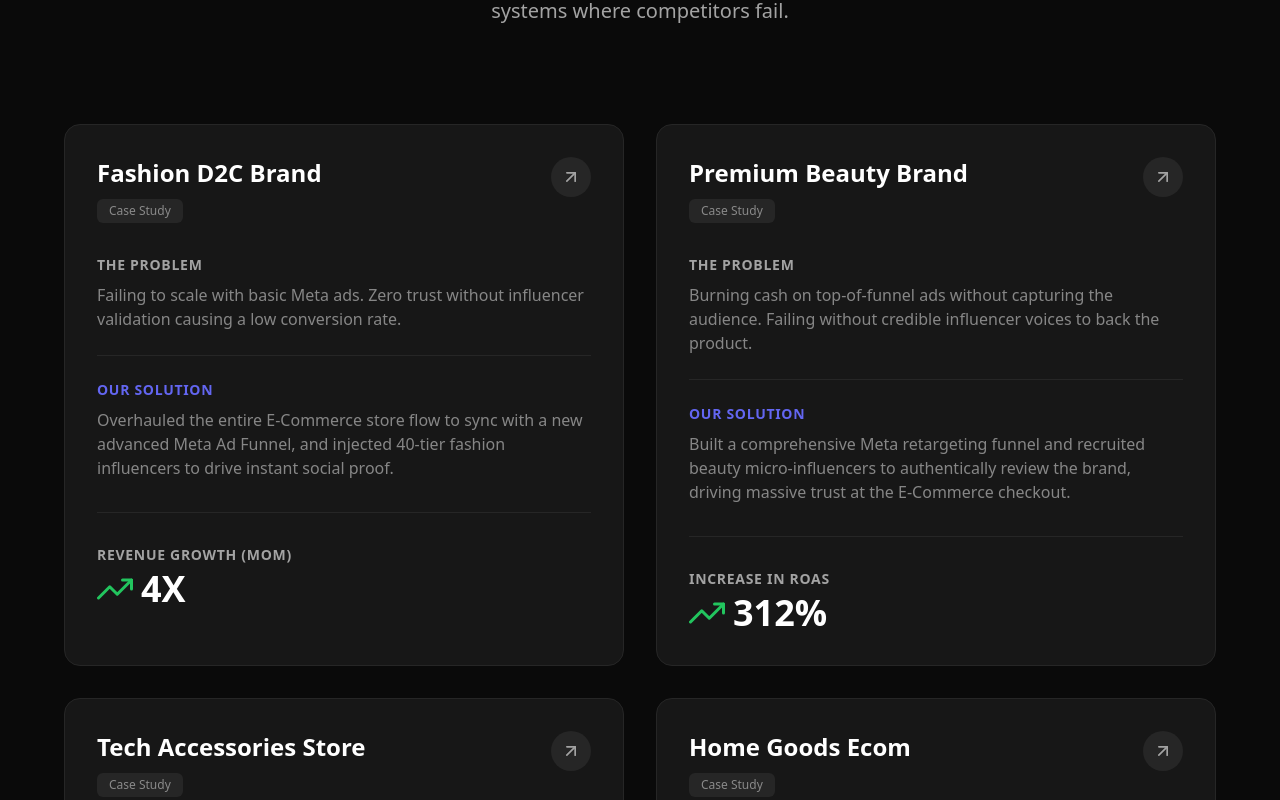
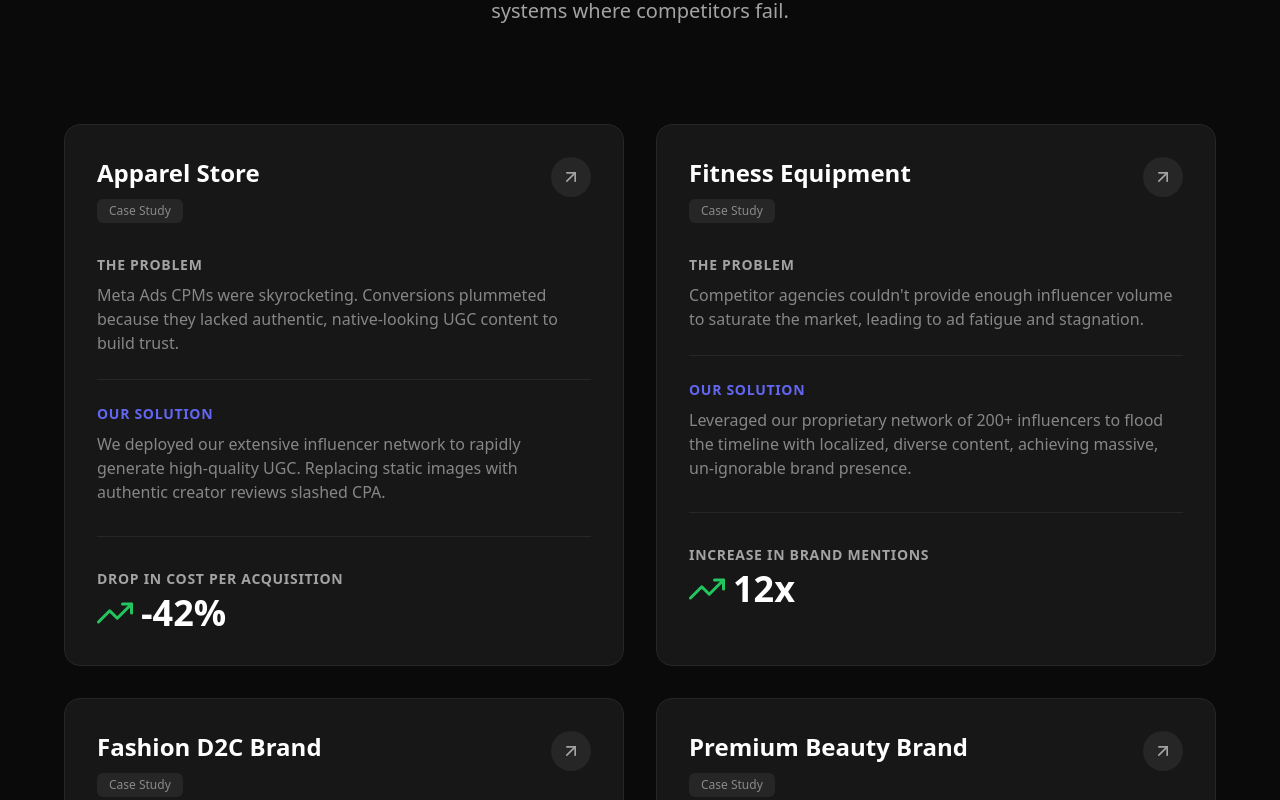
Before and after one commit to thegenzcoder1/hasaniche-portfolio-frontend, a Next.js app: page /case-studies in a window 1280 px wide. Shown: the part 400-1200 px from the top of the page. Built offline with nearby package versions, Linux system fonts and the light colour scheme.

Commit message:
Style and case study Update

```diff
--- a/src/app/case-studies/page.tsx
+++ b/src/app/case-studies/page.tsx
@@ -45,6 +45,22 @@ export default function CaseStudiesPage() {
 
           <div className="grid grid-cols-1 md:grid-cols-2 gap-8 max-w-6xl mx-auto">
             <CaseStudyCard
+              brand="Apparel Store"
+              problem="Meta Ads CPMs were skyrocketing. Conversions plummeted because they lacked authentic, native-looking UGC content to build trust."
+              solution="We deployed our extensive influencer network to rapidly generate high-quality UGC. Replacing static images with authentic creator reviews slashed CPA."
+              result="-42%"
+              resultLabel="Drop in Cost Per Acquisition"
+            />
+
+            <CaseStudyCard
+              brand="Fitness Equipment"
+              problem="Competitor agencies couldn't provide enough influencer volume to saturate the market, leading to ad fatigue and stagnation."
+              solution="Leveraged our proprietary network of 200+ influencers to flood the timeline with localized, diverse content, achieving massive, un-ignorable brand presence."
+              result="12x"
+              resultLabel="Increase in Brand Mentions"
+            />
+
+            <CaseStudyCard
               brand="Fashion D2C Brand"
               problem="Failing to scale with basic Meta ads. Zero trust without influencer validation causing a low conversion rate."
               solution="Overhauled the entire E-Commerce store flow to sync with a new advanced Meta Ad Funnel, and injected 40-tier fashion influencers to drive instant social proof."
--- a/src/app/globals.css
+++ b/src/app/globals.css
@@ -1,4 +1,5 @@
 @import "tailwindcss";
+@custom-variant dark (&:where(.dark, .dark *));
 
 @theme inline {
   --color-background: var(--background);
--- a/src/app/page.tsx
+++ b/src/app/page.tsx
@@ -35,18 +35,18 @@ export default function Home() {
 
             <div className="grid grid-cols-1 md:grid-cols-2 gap-6">
               <CaseStudyCard
-                brand="Fashion D2C Brand"
-                problem="Low sales despite high ad spend and poor conversion rate on store."
-                solution="E-Commerce store redesign for performance, Meta ads optimization, and targeted Influencer campaigns."
-                result="4X"
-                resultLabel="Revenue Growth"
+                brand="Apparel Store"
+                problem="Meta Ads CPMs were skyrocketing. Conversions plummeted because they lacked authentic, native-looking UGC content to build trust."
+                solution="We deployed our extensive influencer network to rapidly generate high-quality UGC. Replacing static images with authentic creator reviews slashed CPA."
+                result="-42%"
+                resultLabel="Drop in Cost Per Acquisition"
               />
               <CaseStudyCard
-                brand="Beauty Brand"
-                problem="Extremely high COD return rate killing profitability and logistics costs."
-                solution="Implemented Partial COD system and optimized checkout behavioral flows using our 10Cr+ user data."
-                result="60%"
-                resultLabel="Reduction in COD returns"
+                brand="Fitness Equipment"
+                problem="Competitor agencies couldn't provide enough influencer volume to saturate the market, leading to ad fatigue and stagnation."
+                solution="Leveraged our proprietary network of 200+ micro-influencers to flood the timeline with localized, diverse content, achieving massive, un-ignorable brand presence."
+                result="12x"
+                resultLabel="Increase in Brand Mentions"
               />
             </div>
           </div>
--- a/src/app/services/page.tsx
+++ b/src/app/services/page.tsx
@@ -121,7 +121,7 @@ export default function ServicesPage() {
                       <span className="text-muted-foreground">Prepaid Conversion</span>
                       <span className="text-foreground font-mono">+ 142%</span>
                     </div>
-                    <div className="h-2 w-full bg-neutral-800 rounded-full overflow-hidden">
+                    <div className="h-2 w-full bg-neutral-200 dark:bg-neutral-800 rounded-full overflow-hidden">
                       <motion.div
                         initial={{ width: 0 }}
                         whileInView={{ width: "85%" }}
--- a/src/app/solutions/page.tsx
+++ b/src/app/solutions/page.tsx
@@ -129,7 +129,7 @@ export default function SolutionsPage() {
                   transition={{ delay: i * 0.1 }}
                   className="p-8 rounded-2xl bg-card border border-card-border flex flex-col sm:flex-row gap-6 items-start"
                 >
-                  <div className="w-12 h-12 rounded-lg bg-neutral-800 flex items-center justify-center text-[#6366F1] shrink-0 text-xl">
+                  <div className="w-12 h-12 rounded-lg bg-neutral-100 dark:bg-neutral-800 flex items-center justify-center text-[#6366F1] shrink-0 text-xl">
                     {metric.icon}
                   </div>
                   <div>
--- a/src/components/Footer.tsx
+++ b/src/components/Footer.tsx
@@ -51,7 +51,7 @@ export function Footer() {
             <p className="text-muted-foreground text-sm">
               Book a free strategy session to see how we can optimize your e-commerce growth engine.
             </p>
-            <Link href="/contact" className="inline-block px-5 py-3 rounded-md bg-neutral-800 text-foreground text-sm font-medium hover:bg-neutral-700 transition-colors w-full text-center border border-card-border">
+            <Link href="/contact" className="inline-block px-5 py-3 rounded-md bg-neutral-900 dark:bg-neutral-800 text-white text-sm font-medium hover:bg-neutral-800 dark:hover:bg-neutral-700 transition-colors w-full text-center border border-card-border">
               Get Started
             </Link>
           </div>
--- a/src/components/home/HeroSection.tsx
+++ b/src/components/home/HeroSection.tsx
@@ -65,26 +65,6 @@ export function HeroSection() {
           </motion.div>
         </div>
 
-        {/* Dashboard/Metrics Visualization Placeholder -> Replaced with Nano Banana */}
-        <motion.div
-          initial={{ opacity: 0, y: 40 }}
-          animate={{ opacity: 1, y: 0 }}
-          transition={{ duration: 0.7, delay: 0.5 }}
-          className="mt-20 relative mx-auto max-w-5xl"
-        >
-          <div className="aspect-[16/9] md:aspect-[21/9] rounded-xl border border-card-border bg-card/50 backdrop-blur-xl overflow-hidden shadow-2xl relative">
-            <Image
-              src="/images/growth-focus.png"
-              alt="High-end 3D futuristic abstract growth representation"
-              fill
-              className="object-cover"
-              priority
-            />
-          </div>
-
-          {/* Decorative gradients */}
-          <div className="absolute -inset-1 bg-gradient-to-r from-[#6366F1] to-[#22C55E] rounded-xl blur opacity-20 -z-10" />
-        </motion.div>
       </div>
     </section>
   );
--- a/src/components/ui/Button.tsx
+++ b/src/components/ui/Button.tsx
@@ -17,10 +17,10 @@ export const Button = React.forwardRef<HTMLButtonElement, ButtonProps>(
     const baseStyles = "inline-flex items-center justify-center rounded-md font-medium transition-colors focus-visible:outline-none focus-visible:ring-2 focus-visible:ring-offset-2 disabled:opacity-50 disabled:pointer-events-none";
 
     const variants = {
-      primary: "bg-[#6366F1] text-foreground hover:bg-[#4F46E5] shadow-lg shadow-indigo-500/20",
-      secondary: "bg-[#22C55E] text-foreground hover:bg-[#16A34A] shadow-lg shadow-green-500/20",
-      outline: "border border-card-border hover:bg-neutral-800 text-foreground",
-      ghost: "hover:bg-neutral-800 hover:text-foreground text-muted-foreground/80",
+      primary: "bg-[#6366F1] text-white hover:bg-[#4F46E5] shadow-lg shadow-indigo-500/20",
+      secondary: "bg-[#22C55E] text-white hover:bg-[#16A34A] shadow-lg shadow-green-500/20",
+      outline: "border border-card-border hover:bg-neutral-100 dark:hover:bg-neutral-800 text-foreground",
+      ghost: "hover:bg-neutral-100 dark:hover:bg-neutral-800 hover:text-foreground text-muted-foreground/80",
     };
 
     const sizes = {
--- a/src/components/ui/CaseStudyCard.tsx
+++ b/src/components/ui/CaseStudyCard.tsx
@@ -25,11 +25,11 @@ export function CaseStudyCard({ brand, problem, solution, result, resultLabel =
       <div className="flex justify-between items-start mb-8">
         <div>
           <h3 className="text-2xl font-bold text-foreground mb-2">{brand}</h3>
-          <div className="inline-flex items-center gap-1.5 px-3 py-1 bg-neutral-800 text-muted-foreground/80 text-xs font-medium rounded-md">
+          <div className="inline-flex items-center gap-1.5 px-3 py-1 bg-neutral-100 dark:bg-neutral-800 text-muted-foreground/80 text-xs font-medium rounded-md">
             Case Study
           </div>
         </div>
-        <div className="w-10 h-10 rounded-full bg-neutral-800 flex items-center justify-center text-muted-foreground group-hover:text-foreground group-hover:bg-[#6366F1] transition-colors">
+        <div className="w-10 h-10 rounded-full bg-neutral-100 dark:bg-neutral-800 flex items-center justify-center text-muted-foreground group-hover:text-white group-hover:bg-[#6366F1] transition-colors">
           <FiArrowUpRight size={20} />
         </div>
       </div>
@@ -40,7 +40,7 @@ export function CaseStudyCard({ brand, problem, solution, result, resultLabel =
           <p className="text-muted-foreground/80">{problem}</p>
         </div>
 
-        <div className="h-px w-full bg-neutral-800" />
+        <div className="h-px w-full bg-neutral-200 dark:bg-neutral-800" />
 
         <div>
           <h4 className="text-sm font-semibold text-[#6366F1] uppercase tracking-wider mb-2">Our Solution</h4>
```
Also changed, not shown: src/components/Navbar.tsx (+9 -10 lines).
